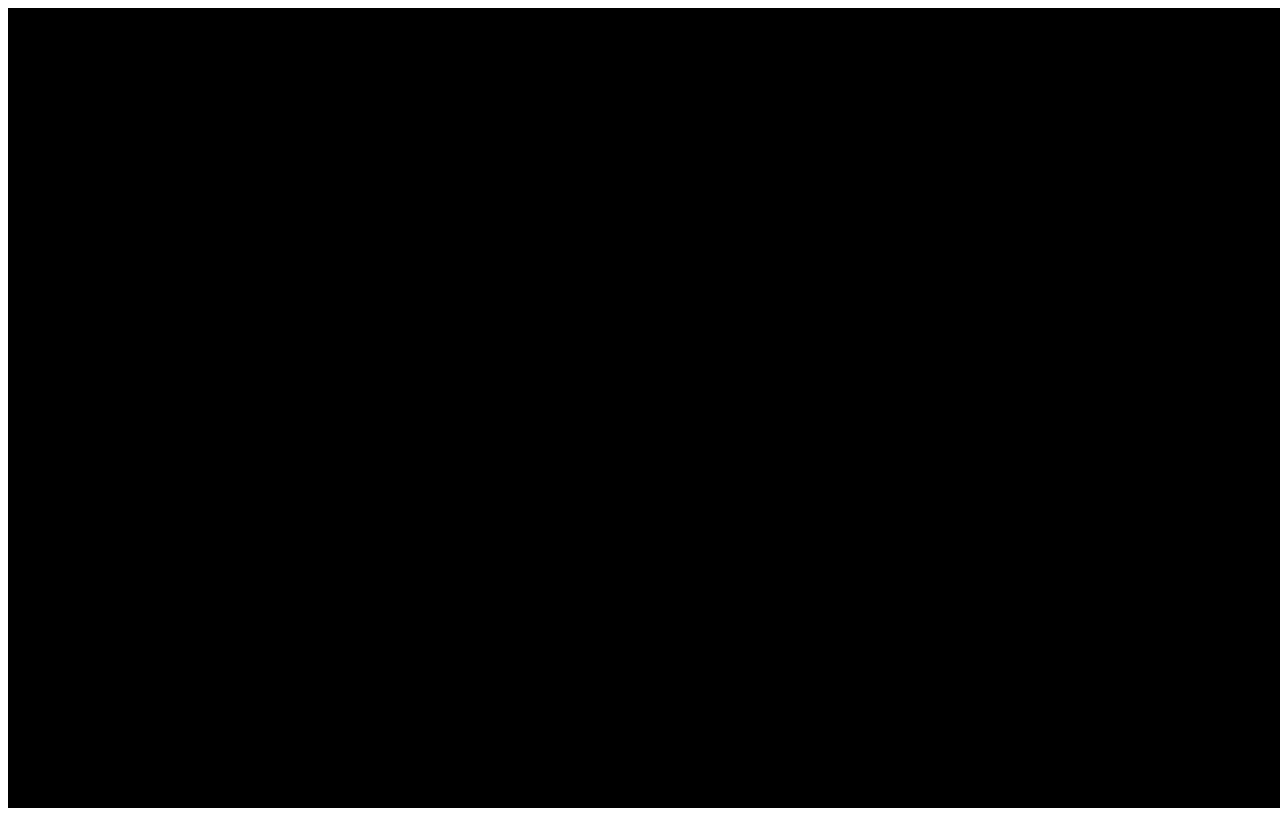
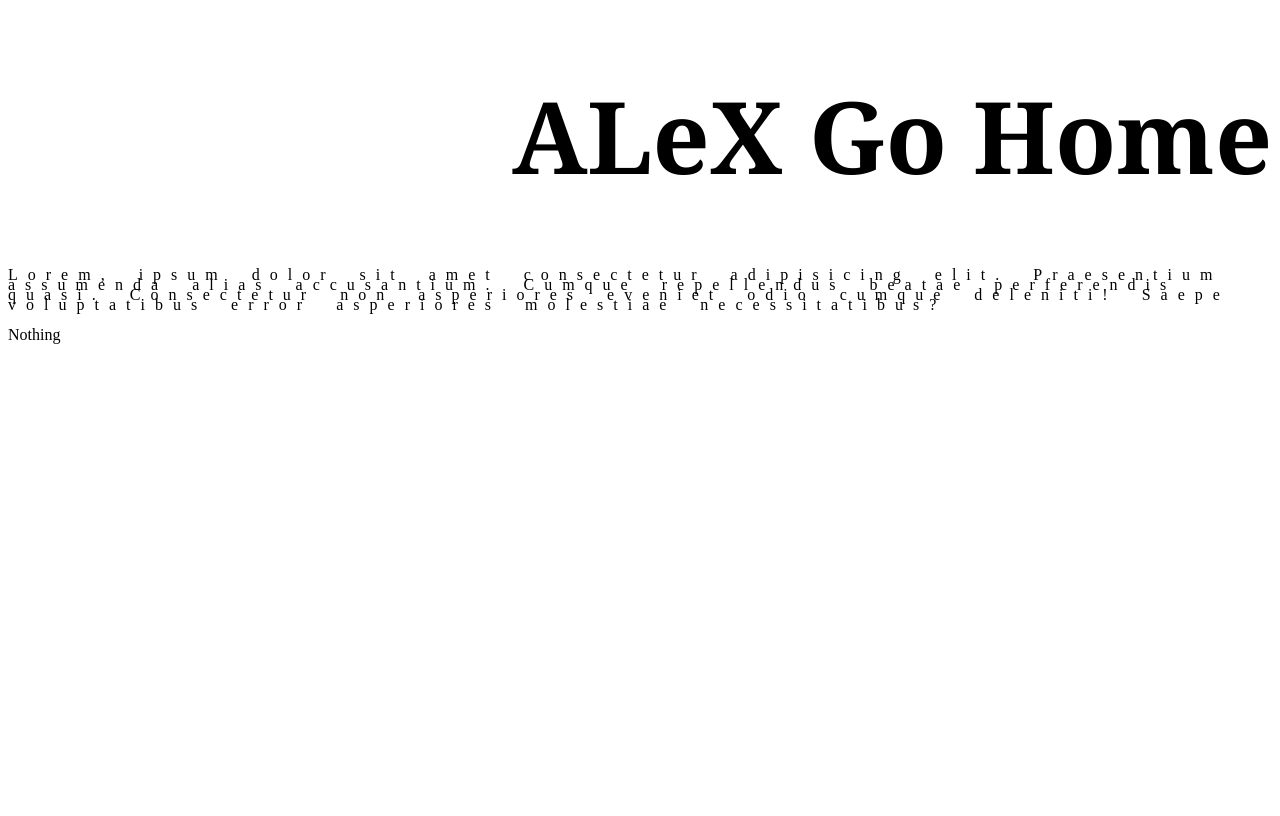
Before and after one commit to AlekseyMamoru/LearnFrontend, a plain HTML site: page index.html in a window 1280 px wide. Drawn offline with Linux system fonts and the light colour scheme.

Commit message:
typography
text-decoration and other

```diff
--- a/index.html
+++ b/index.html
@@ -7,7 +7,10 @@
 </head>
 <body>
 
-<div></div>
+<h1>aLeX go home</h1>
 
+<p>Lorem, ipsum dolor sit amet consectetur adipisicing elit. Praesentium assumenda alias accusantium. Cumque repellendus beatae perferendis quasi. Consectetur non asperiores eveniet odio cumque deleniti! Saepe voluptatibus error asperiores molestiae necessitatibus?</p>
+
+<a href="">Nothing</a>
 </body>
 </html>
--- a/style.css
+++ b/style.css
@@ -1,5 +1,19 @@
-div{
-    background: black;
-    width: 100vw;
-    height: 100vh;
+h1{
+    font-family: Georgia, 'Times New Roman', Times, serif;
+    font-size: 100px;
+    text-transform: capitalize;
+    text-align: right;
+    /* text-decoration:none ; */
 }
+
+p
+{
+    line-height: 10px;
+    letter-spacing: 10px;
+    word-spacing: 10px;
+}
+
+a{
+    text-decoration: none;
+    color: black;
+}
```
